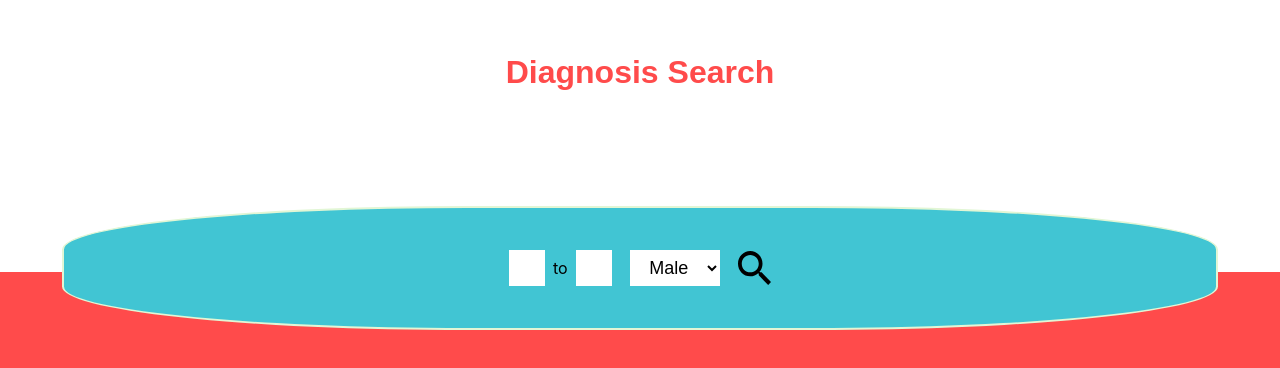
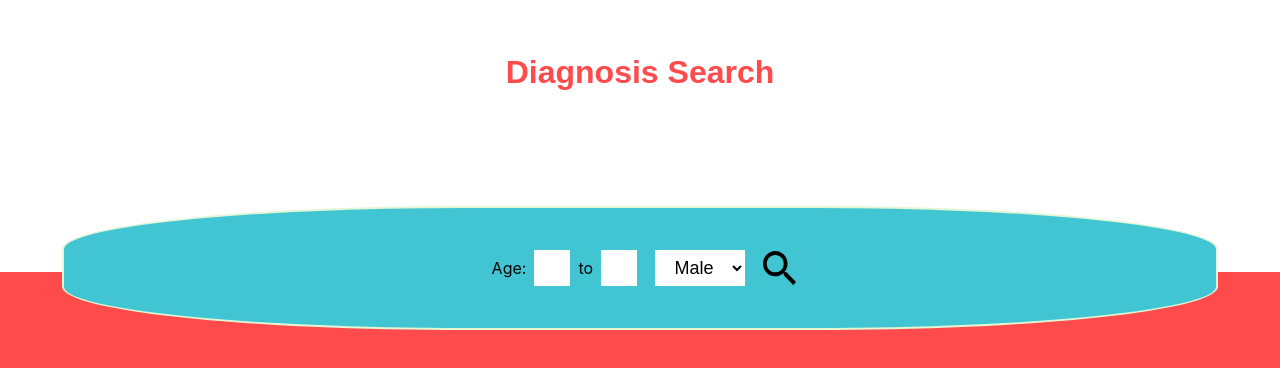
Before and after one commit to weiwenl/meshbio-technical, a React (Create React App) app: page / in a window 1280 px wide. Shown: the part 128-496 px from the top of the page. Built offline with nearby package versions, Linux system fonts and the light colour scheme.

Commit message:
Add text to label age inputs

```diff
--- a/src/components/inputs/AgeInput.js
+++ b/src/components/inputs/AgeInput.js
@@ -9,6 +9,7 @@ const AgeInput = (props) => {
   }
   return(
     <div className='Age-wrapper'>
+      <p style={{'display':'inline', 'padding':'0 0.5em'}}>Age:</p>
       <input name='fage' type='number' style={inputStyles}/>
       <p style={{'display':'inline', 'padding':'0 0.5em'}}>to</p>
       <input name='lage' type='number' style={inputStyles}/>
```
